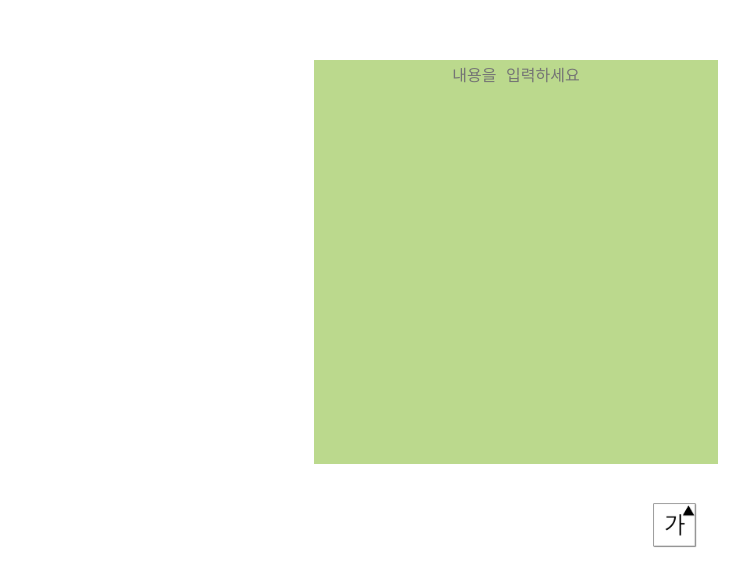
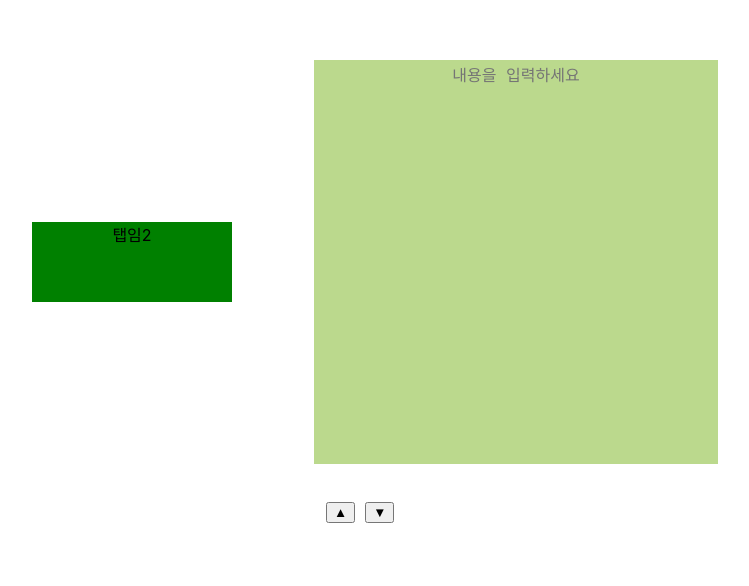
Before and after one commit to bubbletea03/project_memoWeb, a React (Create React App) app: page / in a window 1280 px wide. Shown: the part 138-724 px from the top of the page, without its empty margins (124-873 px from the left). Built offline with nearby package versions, Linux system fonts and the light colour scheme.

Commit message:
memo Animation added

```diff
--- a/src/App.css
+++ b/src/App.css
@@ -1,15 +1,23 @@
 .buttons{
   position: absolute;
-  top: 80%;
-  left: 60%;
+  top: 85%;
+  left: 50%;
+  transform: translate(-50%, -50%);
+  width: 400px;
+  height: 100px;
 }
 
-.font-sizeUp-btn{
-  border: 0;
-  background-color: transparent;
+.buttons > button{
+  margin-left: 10px;
+  margin-top: 10px;
 }
 
-.font-sizeUp-btn > img{
-  width: 50px;
-  height: 50px;
+@keyframes fade{
+  0%{
+    opacity: 0;
+    width: 0px;
+  }
+  100%{
+    opacity: 1;
+  }
 }
--- a/src/App.js
+++ b/src/App.js
@@ -1,10 +1,12 @@
 import logo from './logo.svg';
 import './App.css';
-import img_font_sizeUp from "./img/font_sizeUp.png";
-import styledComponents from "styled-components";
+import styled, { css } from "styled-components";
 import { useState } from 'react';
+import Buttons from './components/Buttons';
+import MemoTabs from './components/MemoTabs';
 
-const MemoBox = styledComponents.textarea`
+
+const MemoBox = styled.textarea`
   position: absolute;
   top: 50%;
   left: 50%;
@@ -21,7 +23,8 @@ const MemoBox = styledComponents.textarea`
   border: 0;
   outline: 0;
 
-  font-size: 16px;
+  font-size: ${(props) => props.fontSize || "16px"};
+  ${(props) => props.animationActive && `animation-duration: 1.0s; animation-name: fade`}
 `
 
 function App() {
@@ -31,10 +34,15 @@ function App() {
       <MemoBox
         defaultValue={localStorage.getItem("memo_content")}
         onChange={(e)=>{localStorage.setItem("memo_content", e.target.value)}}
-        placeholder='내용을 입력하세요'/>
-      <div className='buttons'>
-        <button onClick={()=>{console.log("clicked")}} className='font-sizeUp-btn'><img src={img_font_sizeUp}/></button>
-      </div>
+        placeholder='내용을 입력하세요'
+        fontSize={fontSize+"px"}
+        animationActive/>
+
+      <MemoTabs/>
+
+      <Buttons
+        fontSize={fontSize}
+        set_fontSize={set_fontSize}/>
     </>
   );
 }
--- /dev/null
+++ b/src/components/Buttons.js
@@ -0,0 +1,10 @@
+function Buttons({fontSize, set_fontSize}){
+    return (
+      <div className='buttons'>
+        <button onClick={()=>{set_fontSize(fontSize+1)}} className='font-sizeUp-btn'>▲</button>
+        <button onClick={()=>{set_fontSize(fontSize-1)}} className='font-sizeDown-btn'>▼</button>
+      </div>
+    )
+}
+
+export default Buttons;
--- /dev/null
+++ b/src/components/MemoTabs.js
@@ -0,0 +1,25 @@
+import styled from "styled-components";
+
+const MemoTab = styled.div`
+  position: absolute;
+  top: 50%;
+  left: 20%;
+  transform: translate(-50%, -50%);
+
+  width: 200px;
+  height: 80px;
+  background-color: green;
+
+  text-align: center;
+`
+
+function MemoTabs(){
+    return (
+        <>
+          <MemoTab>탭임</MemoTab>
+          <MemoTab>탭임2</MemoTab>
+        </>
+    )
+}
+
+export default MemoTabs;
```
